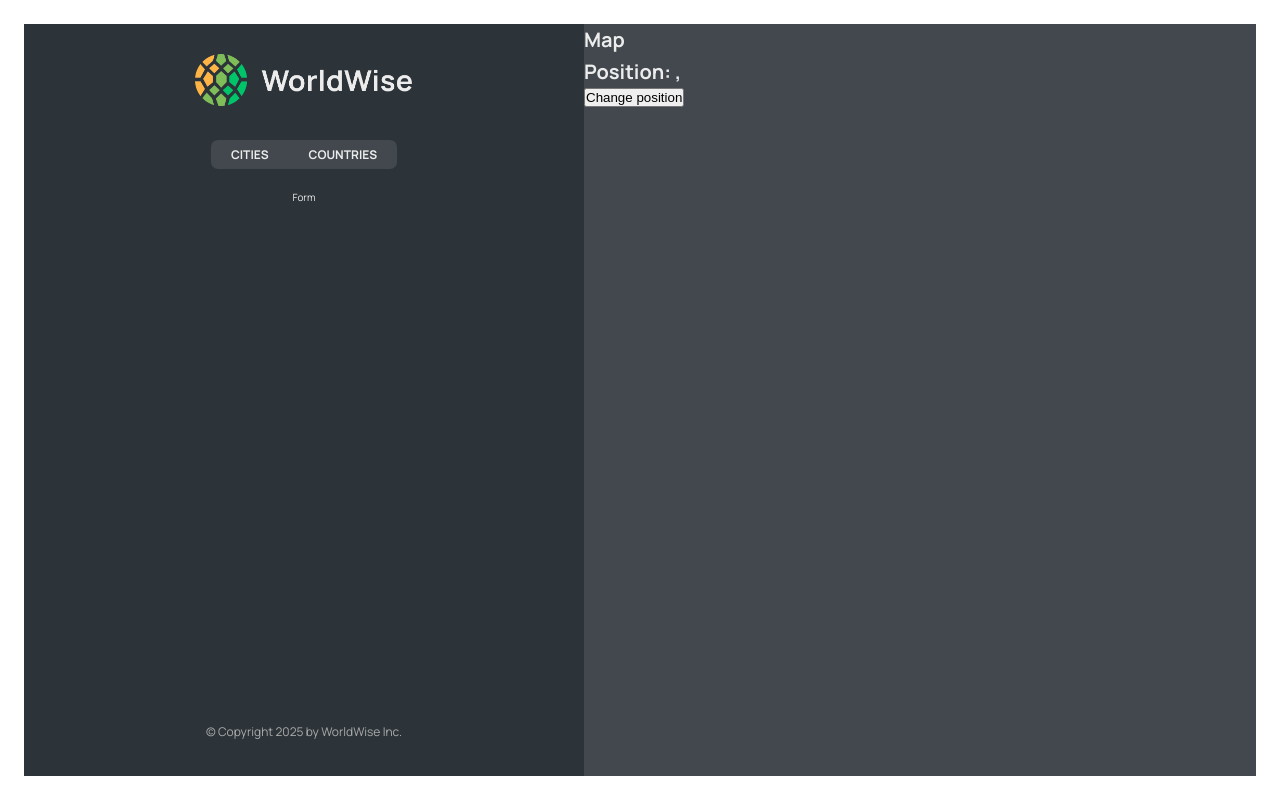
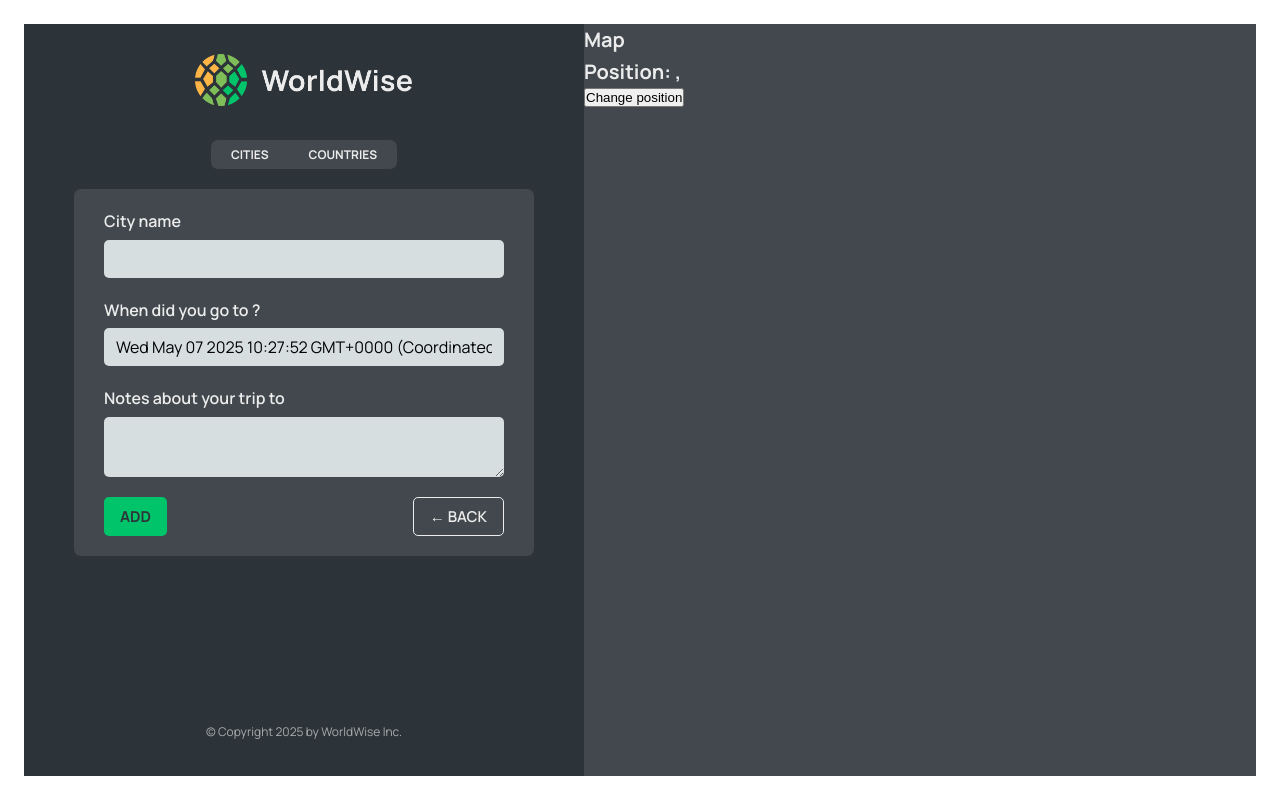
Before and after one commit to AnaSad-front/worldwise, a React (Vite) app: page /app/form in a window 1280 px wide. Built offline with nearby package versions, Linux system fonts and the light colour scheme; data requests are answered from the project's data file.

Commit message:
Programmatic navigation with useNavigate

```diff
--- a/src/App.jsx
+++ b/src/App.jsx
@@ -10,6 +10,7 @@
 import CityList from "./components/CityList";
 import CountryList from "./components/CountryList";
 import City from "./components/City";
+import Form from "./components/Form";
 
 const BASE_URL = "http://localhost:9000";
 
@@ -54,7 +55,7 @@
             path="countries"
             element={<CountryList cities={cities} isLoading={isLoading} />}
           />
-          <Route path="form" element={<p>Form</p>} />
+          <Route path="form" element={<Form />} />
         </Route>
         <Route path="*" element={<PageNotFound />} />
       </Routes>
--- /dev/null
+++ b/src/components/Button.jsx
@@ -0,0 +1,11 @@
+import styles from "./Button.module.css";
+
+function Button({ children, onClick, type }) {
+  return (
+    <button onClick={onClick} className={`${styles.btn} ${styles[type]}`}>
+      {children}
+    </button>
+  );
+}
+
+export default Button;
--- a/src/components/CountryList.jsx
+++ b/src/components/CountryList.jsx
@@ -20,7 +20,7 @@
   return (
     <ul className={styles.countryList}>
       {countries.map((country) => (
-        <CountryItem country={country} />
+        <CountryItem country={country} key={country.country} />
       ))}
     </ul>
   );
--- a/src/components/Form.jsx
+++ b/src/components/Form.jsx
@@ -3,6 +3,8 @@
 import { useState } from "react";
 
 import styles from "./Form.module.css";
+import Button from "./Button";
+import { useNavigate } from "react-router-dom";
 
 export function convertToEmoji(countryCode) {
   const codePoints = countryCode
@@ -13,6 +15,8 @@
 }
 
 function Form() {
+  const navigate = useNavigate();
+
   const [cityName, setCityName] = useState("");
   const [country, setCountry] = useState("");
   const [date, setDate] = useState(new Date());
@@ -49,8 +53,16 @@
       </div>
 
       <div className={styles.buttons}>
-        <button>Add</button>
-        <button>&larr; Back</button>
+        <Button type="primary">Add</Button>
+        <Button
+          type="back"
+          onClick={(e) => {
+            e.preventDefault();
+            navigate(-1);
+          }}
+        >
+          &larr; Back
+        </Button>
       </div>
     </form>
   );
--- a/src/components/Map.jsx
+++ b/src/components/Map.jsx
@@ -1,14 +1,16 @@
-import { useSearchParams } from "react-router-dom";
+import { useNavigate, useSearchParams } from "react-router-dom";
 import styles from "./Map.module.css";
 
 function Map() {
+  const navigate = useNavigate();
+
   const [searchParams, setSearchParams] = useSearchParams();
 
   const lat = searchParams.get("lat");
   const lng = searchParams.get("lng");
 
   return (
-    <div className={styles.mapContainer}>
+    <div className={styles.mapContainer} onClick={() => navigate("form")}>
       <h1>Map</h1>
       <h1>
         Position: {lat}, {lng}
```
